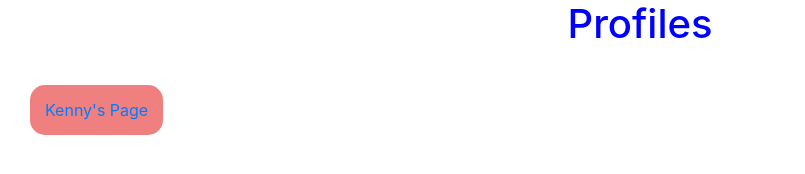
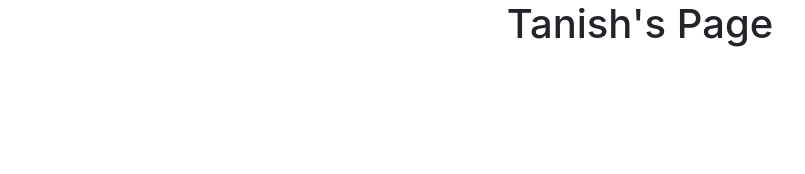
Before and after one commit to UW-Culture-Project/Profiles, a plain HTML site: page index.html in a window 1280 px wide. Shown: the whole page, without its empty margins (0-805 px from the left). Drawn offline with nearby package versions, Linux system fonts and the light colour scheme.

Commit message:
added tanishs page

```diff
--- /dev/null
+++ b/Tanish/tanish.js
@@ -0,0 +1,3 @@
+$(document).ready(() => {
+    console.log("INSIDE Kenny.js")
+  });
--- a/index.html
+++ b/index.html
@@ -8,19 +8,17 @@
     <!-- Bootstrap CSS -->
     <link rel="stylesheet" href="https://stackpath.bootstrapcdn.com/bootstrap/4.3.1/css/bootstrap.min.css" integrity="sha384-ggOyR0iXCbMQv3Xipma34MD+dH/1fQ784/j6cY/iJTQUOhcWr7x9JvoRxT2MZw1T" crossorigin="anonymous">
 
-    <link rel="stylesheet" href="./index.css">
-
-    <title>Profiles</title>
+    <title>Tanish's Page</title>
   </head>
   <body>
-    <h1 class="centerHeader" id="profilesHeader">Profiles</h1>
-
-    <a class="profileBtn" id="kennysBtn" href="./Kenny/index.html">Kenny's Page</a>
+    <h1 class="text-center">Tanish's Page</h1>
 
     <!-- Optional JavaScript -->
     <!-- jQuery first, then Popper.js, then Bootstrap JS -->
     <script src="https://code.jquery.com/jquery-3.3.1.slim.min.js" integrity="sha384-q8i/X+965DzO0rT7abK41JStQIAqVgRVzpbzo5smXKp4YfRvH+8abtTE1Pi6jizo" crossorigin="anonymous"></script>
     <script src="https://cdnjs.cloudflare.com/ajax/libs/popper.js/1.14.7/umd/popper.min.js" integrity="sha384-UO2eT0CpHqdSJQ6hJty5KVphtPhzWj9WO1clHTMGa3JDZwrnQq4sF86dIHNDz0W1" crossorigin="anonymous"></script>
     <script src="https://stackpath.bootstrapcdn.com/bootstrap/4.3.1/js/bootstrap.min.js" integrity="sha384-JjSmVgyd0p3pXB1rRibZUAYoIIy6OrQ6VrjIEaFf/nJGzIxFDsf4x0xIM+B07jRM" crossorigin="anonymous"></script>
+
+    <script src="./tanish.js"></script>
   </body>
 </html>
```
Also changed, not shown: Tanish/index.html (added), Tanish/tanish.css (added).
